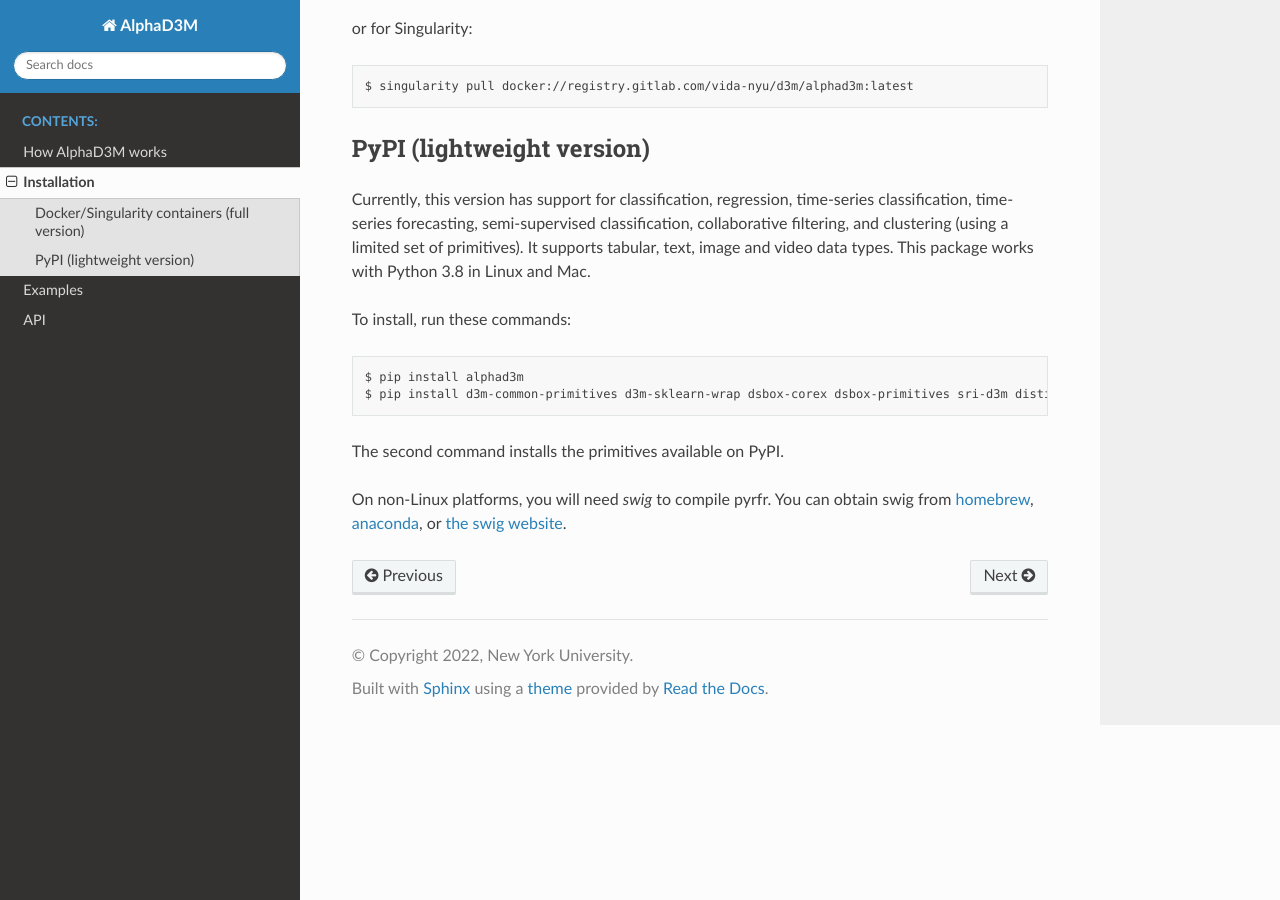
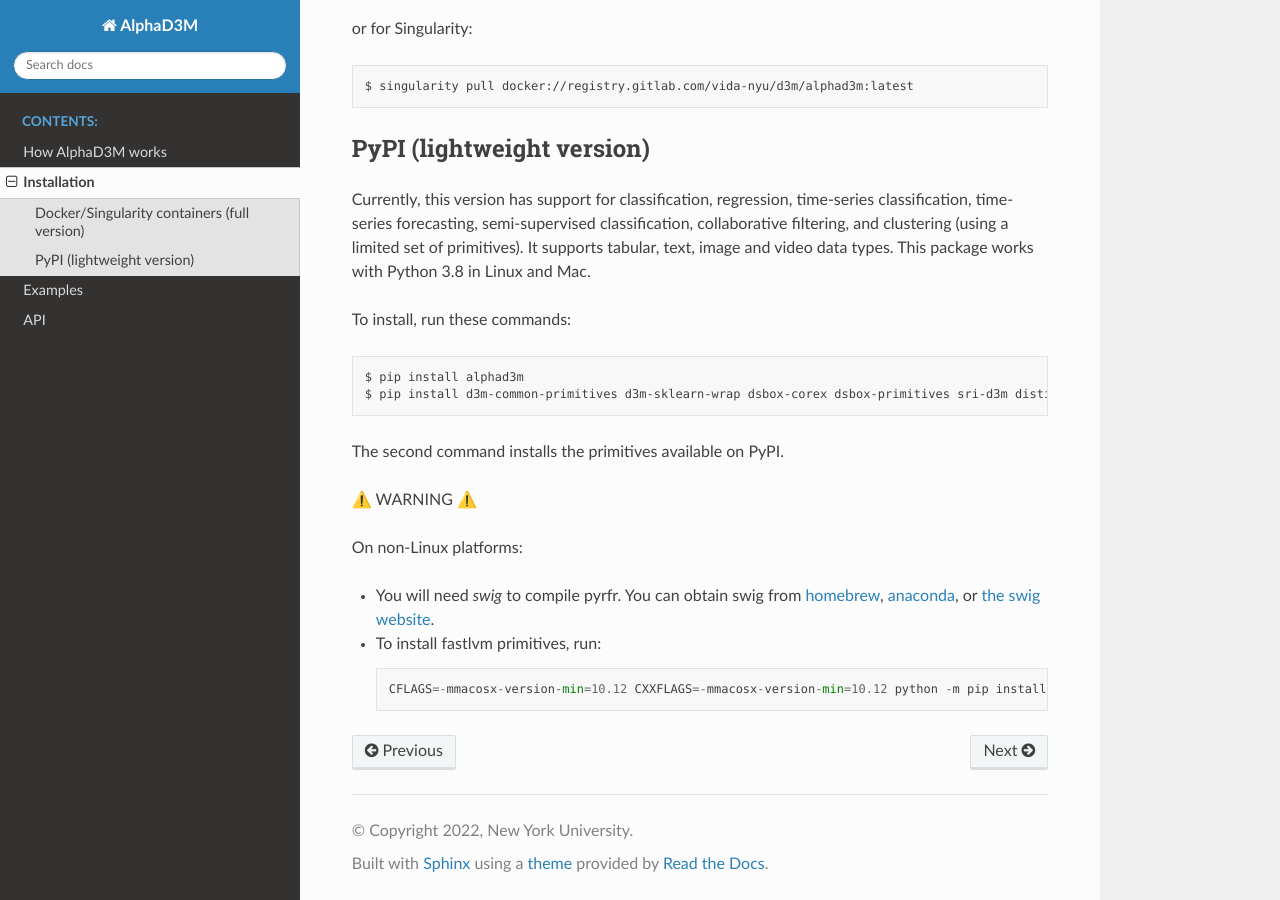
Before and after one commit to VIDA-NYU/alphad3m, a Sphinx documentation site: the page built from docs/source/installation.rst, in a window 1280 px wide and 900 px high, scrolled down 644 px. Built offline with Sphinx 7.4.7 and the Read the Docs theme 2.0.0, drawn with Linux system fonts in a browser that asks for light colours; pages that are not in the unit, such as notebooks, are missing from menus.

Commit message:
Add warning about fastlvm

```diff
--- a/docs/source/installation.rst
+++ b/docs/source/installation.rst
@@ -45,4 +45,15 @@ To install, run these commands:
 
 The second command installs the primitives available on PyPI.
 
-On non-Linux platforms, you will need `swig` to compile pyrfr. You can obtain swig from `homebrew <https://formulae.brew.sh/formula/swig@3>`__, `anaconda <https://anaconda.org/anaconda/swig>`__, or `the swig website <http://www.swig.org/download.html>`__.
+|:warning:| WARNING |:warning:|
+
+On non-Linux platforms:
+
+- You will need `swig` to compile pyrfr. You can obtain swig from
+  `homebrew <https://formulae.brew.sh/formula/swig@3>`__, `anaconda <https://anaconda.org/anaconda/swig>`__, or
+  `the swig website <http://www.swig.org/download.html>`__.
+- To install fastlvm primitives, run:
+
+  ::
+
+     CFLAGS=-mmacosx-version-min=10.12 CXXFLAGS=-mmacosx-version-min=10.12 python -m pip install fastlvm
```
